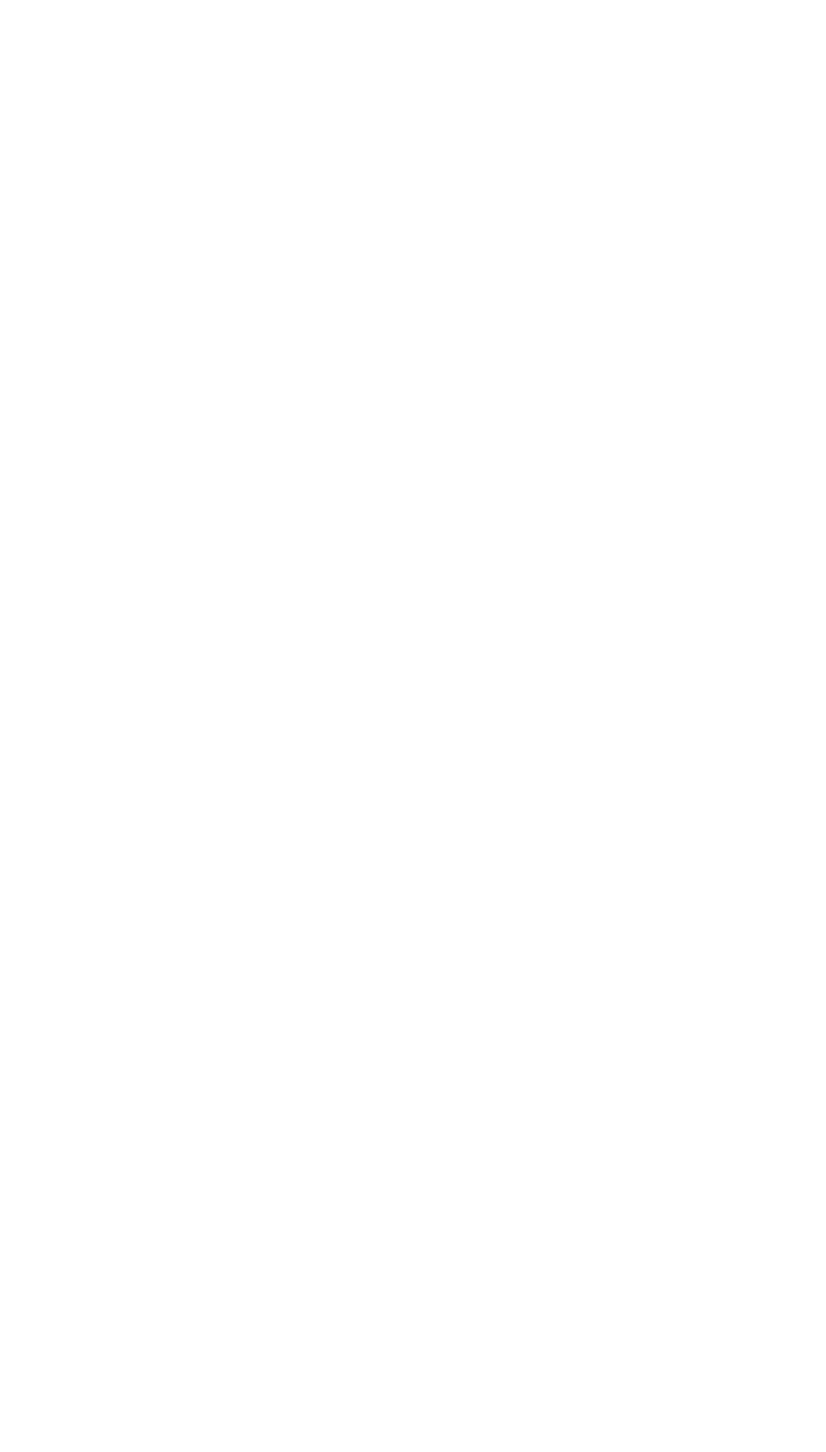
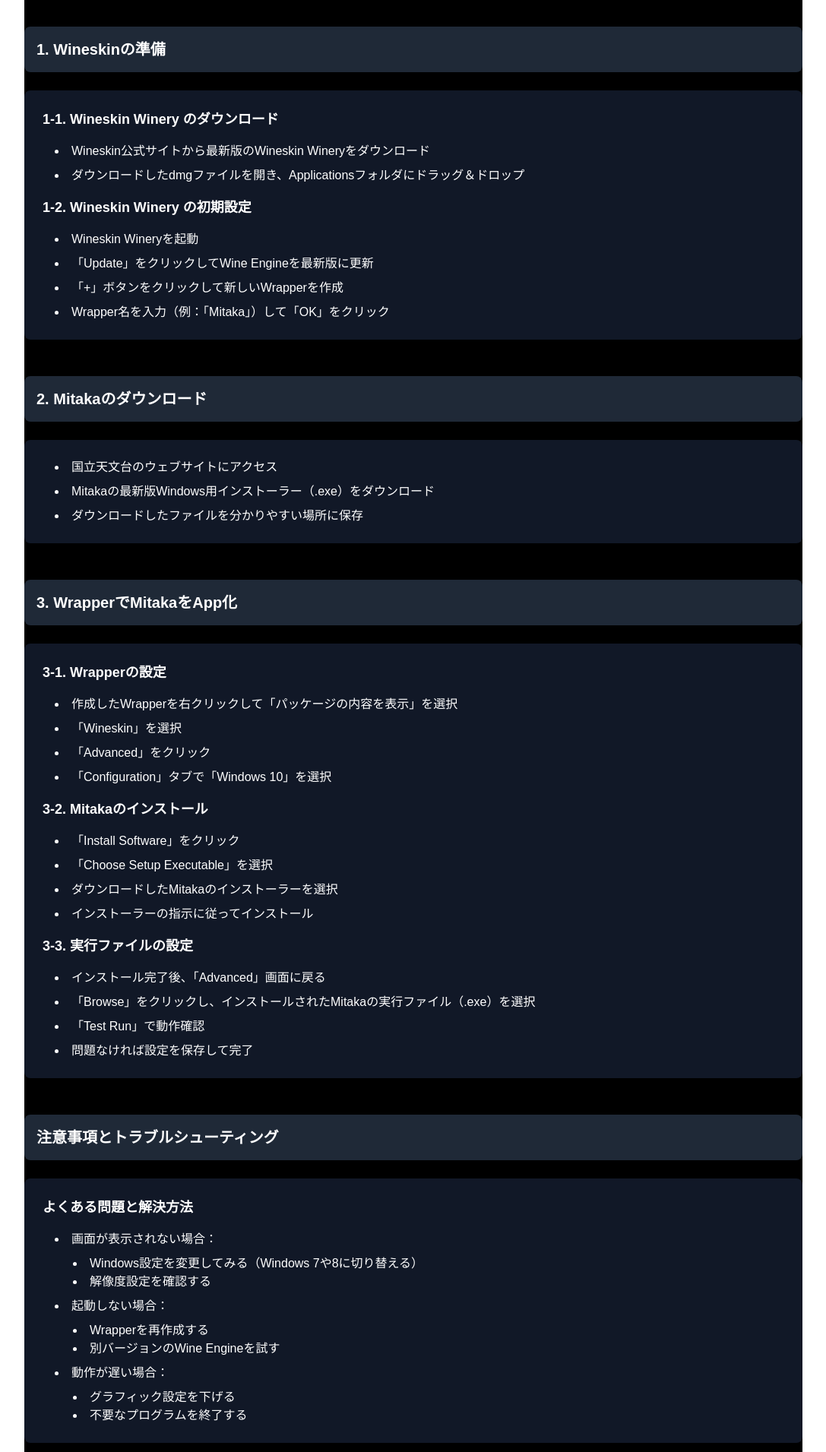
Before and after one commit to mocho271828/mitaka-macintosh, a Next.js app: page / in a window 1280 px wide. Shown: the part 489-2400 px from the top of the page at 76% size, without its empty margins (96-1183 px from the left). Before the commit the page ends 800 px from the top, so only its background shows below. Built offline with nearby package versions, Linux system fonts and the light colour scheme.

Commit message:
Update page.tsx

```diff
--- a/app/page.tsx
+++ b/app/page.tsx
@@ -3,8 +3,9 @@
 export default function Home() {
   return (
     <div className="max-w-4xl px-4 mx-auto my-10 xl:max-w-5xl xl:px-0 sm:px-6 bg-black text-white">
+      {/* Previous sections remain the same */}
       <main>
-        {/* Profile Section */}
+        {/* Profile Section - As before */}
         <section className="mb-10">
           <div className="flex flex-col md:flex-row items-center justify-center p-4 bg-white border border-gray-200 rounded-lg shadow-lg">
             <Image
@@ -43,6 +44,101 @@
             ご覧になられたい方はこちらから
           </div>
         </section>
+
+        {/* Wineskinのセットアップ */}
+        <section className="mb-10 pb-4 border-b-2">
+          <h2 className="text-2xl md:text-3xl font-extrabold mb-8">WineskinでMitakaをMacで使用する方法</h2>
+
+          {/* Step 1: Wineskinの準備 */}
+          <div className="space-y-6 mb-12">
+            <h3 className="text-xl font-bold bg-gray-800 p-4 rounded-lg">1. Wineskinの準備</h3>
+            <div className="bg-gray-900 p-6 rounded-lg space-y-4">
+              <h4 className="text-lg font-semibold">1-1. Wineskin Winery のダウンロード</h4>
+              <ul className="list-disc list-inside space-y-2 ml-4">
+                <li>Wineskin公式サイトから最新版のWineskin Wineryをダウンロード</li>
+                <li>ダウンロードしたdmgファイルを開き、Applicationsフォルダにドラッグ＆ドロップ</li>
+              </ul>
+
+              <h4 className="text-lg font-semibold mt-6">1-2. Wineskin Winery の初期設定</h4>
+              <ul className="list-disc list-inside space-y-2 ml-4">
+                <li>Wineskin Wineryを起動</li>
+                <li>「Update」をクリックしてWine Engineを最新版に更新</li>
+                <li>「+」ボタンをクリックして新しいWrapperを作成</li>
+                <li>Wrapper名を入力（例：「Mitaka」）して「OK」をクリック</li>
+              </ul>
+            </div>
+          </div>
+
+          {/* Step 2: Mitakaのダウンロード */}
+          <div className="space-y-6 mb-12">
+            <h3 className="text-xl font-bold bg-gray-800 p-4 rounded-lg">2. Mitakaのダウンロード</h3>
+            <div className="bg-gray-900 p-6 rounded-lg space-y-4">
+              <ul className="list-disc list-inside space-y-2 ml-4">
+                <li>国立天文台のウェブサイトにアクセス</li>
+                <li>Mitakaの最新版Windows用インストーラー（.exe）をダウンロード</li>
+                <li>ダウンロードしたファイルを分かりやすい場所に保存</li>
+              </ul>
+            </div>
+          </div>
+
+          {/* Step 3: Wrapperの設定とMitakaのインストール */}
+          <div className="space-y-6 mb-12">
+            <h3 className="text-xl font-bold bg-gray-800 p-4 rounded-lg">3. WrapperでMitakaをApp化</h3>
+            <div className="bg-gray-900 p-6 rounded-lg space-y-4">
+              <h4 className="text-lg font-semibold">3-1. Wrapperの設定</h4>
+              <ul className="list-disc list-inside space-y-2 ml-4">
+                <li>作成したWrapperを右クリックして「パッケージの内容を表示」を選択</li>
+                <li>「Wineskin」を選択</li>
+                <li>「Advanced」をクリック</li>
+                <li>「Configuration」タブで「Windows 10」を選択</li>
+              </ul>
+
+              <h4 className="text-lg font-semibold mt-6">3-2. Mitakaのインストール</h4>
+              <ul className="list-disc list-inside space-y-2 ml-4">
+                <li>「Install Software」をクリック</li>
+                <li>「Choose Setup Executable」を選択</li>
+                <li>ダウンロードしたMitakaのインストーラーを選択</li>
+                <li>インストーラーの指示に従ってインストール</li>
+              </ul>
+
+              <h4 className="text-lg font-semibold mt-6">3-3. 実行ファイルの設定</h4>
+              <ul className="list-disc list-inside space-y-2 ml-4">
+                <li>インストール完了後、「Advanced」画面に戻る</li>
+                <li>「Browse」をクリックし、インストールされたMitakaの実行ファイル（.exe）を選択</li>
+                <li>「Test Run」で動作確認</li>
+                <li>問題なければ設定を保存して完了</li>
+              </ul>
+            </div>
+          </div>
+
+          {/* 注意事項とトラブルシューティング */}
+          <div className="space-y-6">
+            <h3 className="text-xl font-bold bg-gray-800 p-4 rounded-lg">注意事項とトラブルシューティング</h3>
+            <div className="bg-gray-900 p-6 rounded-lg space-y-4">
+              <h4 className="text-lg font-semibold">よくある問題と解決方法</h4>
+              <ul className="list-disc list-inside space-y-2 ml-4">
+                <li>画面が表示されない場合：
+                  <ul className="list-disc list-inside ml-6 mt-2">
+                    <li>Windows設定を変更してみる（Windows 7や8に切り替える）</li>
+                    <li>解像度設定を確認する</li>
+                  </ul>
+                </li>
+                <li>起動しない場合：
+                  <ul className="list-disc list-inside ml-6 mt-2">
+                    <li>Wrapperを再作成する</li>
+                    <li>別バージョンのWine Engineを試す</li>
+                  </ul>
+                </li>
+                <li>動作が遅い場合：
+                  <ul className="list-disc list-inside ml-6 mt-2">
+                    <li>グラフィック設定を下げる</li>
+                    <li>不要なプログラムを終了する</li>
+                  </ul>
+                </li>
+              </ul>
+            </div>
+          </div>
+        </section>
       </main>
     </div>
   );
```
